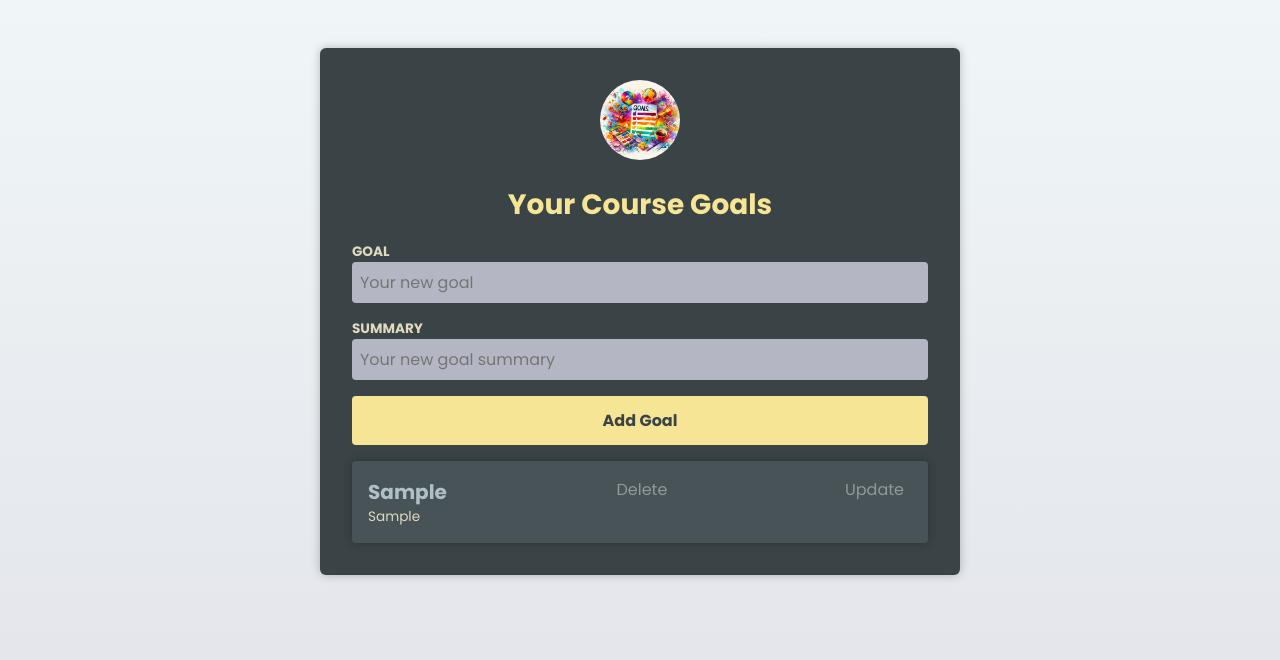
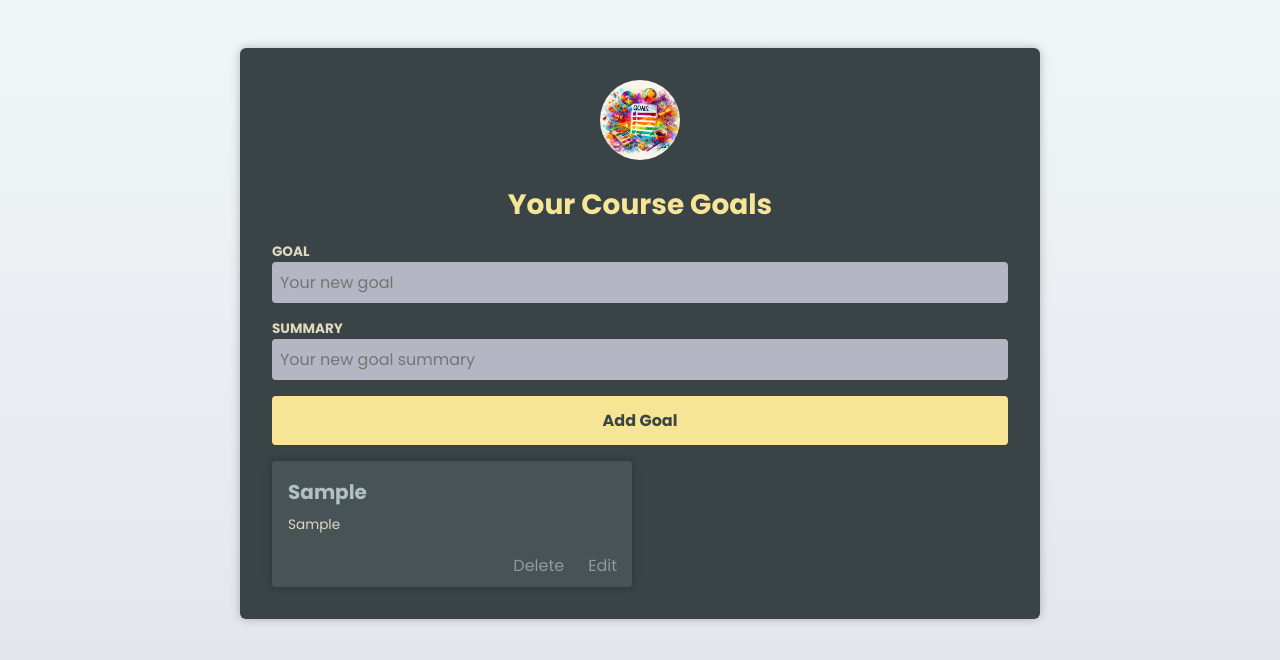
Before and after one commit to EliasAfara/react-typescript-course-goals, a React (Vite) app: page / in a window 1280 px wide. Both pictures are taken after typing "Sample", "Sample" into the empty fields and a click on the button "Add Goal". Shown: the top 660 px of the page. Built offline with nearby package versions, Linux system fonts and the light colour scheme.

Commit message:
Refactor CourseGoalList component and implement conditional styling for selected goals

```diff
--- a/src/App.tsx
+++ b/src/App.tsx
@@ -1,5 +1,4 @@
 import { useState } from "react";
-
 import CourseGoalList from "./components/CourseGoalList.tsx";
 import Header from "./components/Header.tsx";
 import goalsImg from "./assets/goals.jpg";
@@ -68,7 +67,7 @@ function App() {
 
       <CourseGoalList
         goals={goals}
-        isEditing={isEditing}
+        selectedGoal={selectedGoal}
         onDeleteGoal={handleDeleteGoal}
         onUpdateGoal={handleEdit}
       />
--- a/src/components/CourseGoal.tsx
+++ b/src/components/CourseGoal.tsx
@@ -1,28 +1,26 @@
-import { type CourseGoal } from "../App";
+import React from "react";
+import { type CourseGoal as CGoal } from "../App";
 
-type CourseGoalProps = CourseGoal & {
+type CourseGoalProps = {
+  goal: CGoal;
   onDelete: (goalId: string) => void;
-  onUpdate: (goal: CourseGoal) => void;
+  onUpdate: (goal: CGoal) => void;
 };
 
-const CourseGoal = ({
-  id,
-  title,
-  description,
+const CourseGoal: React.FC<CourseGoalProps> = ({
+  goal,
   onDelete,
   onUpdate,
-}: CourseGoalProps) => {
+}) => {
   return (
-    <article>
+    <div>
+      <h2>{goal.title}</h2>
+      <p>{goal.description}</p>
       <div>
-        <h2>{title}</h2>
-        <p>{description}</p>
+        <button onClick={() => onDelete(goal.id)}>Delete</button>
+        <button onClick={() => onUpdate(goal)}>Edit</button>
       </div>
-      <button onClick={() => onDelete(id)}>Delete</button>
-      <button onClick={() => onUpdate({ id, title, description })}>
-        Update
-      </button>
-    </article>
+    </div>
   );
 };
 
--- a/src/components/CourseGoalList.tsx
+++ b/src/components/CourseGoalList.tsx
@@ -1,34 +1,37 @@
+import React from "react";
 import CourseGoal from "./CourseGoal";
 import { type CourseGoal as CGoal } from "../App";
 
 type CourseGoalListProps = {
   goals: CGoal[];
-  isEditing: boolean;
+  selectedGoal: CGoal | null;
   onDeleteGoal: (goalId: string) => void;
   onUpdateGoal: (goal: CGoal) => void;
 };
 
-const CourseGoalList = ({
+const CourseGoalList: React.FC<CourseGoalListProps> = ({
   goals,
+  selectedGoal,
   onDeleteGoal,
   onUpdateGoal,
-}: CourseGoalListProps) => {
+}) => {
   return (
-    <>
     <ul>
       {goals.map((goal) => (
-          <li key={`${goal.title}-${goal.id}`}>
+        <li
+          key={`${goal.title}-${goal.id}`}
+          className={
+            selectedGoal && selectedGoal.id === goal.id ? "selected" : ""
+          }
+        >
           <CourseGoal
-              id={goal.id}
-              title={goal.title}
-              description={goal.description}
+            goal={goal}
             onDelete={onDeleteGoal}
             onUpdate={onUpdateGoal}
           />
         </li>
       ))}
     </ul>
-    </>
   );
 };
 
--- a/src/index.css
+++ b/src/index.css
@@ -15,7 +15,7 @@ body {
 
 main {
   width: 90%;
-  max-width: 40rem;
+  max-width: 50rem;
   margin: 3rem auto;
   padding: 2rem;
   background-color: #3a4346;
@@ -85,7 +85,8 @@ ul {
   padding: 0;
   display: grid;
   gap: 1rem;
-  grid-template-columns: repeat(auto-fit, minmax(15rem, 1fr));
+  grid-template-columns: repeat(auto-fill, minmax(15rem, 1fr));
+  grid-auto-rows: min-content;
 }
 
 li {
@@ -98,34 +99,49 @@ li {
 li article {
   display: flex;
   justify-content: space-between;
-  align-items: flex-start;
+  align-items: center;
 }
 
-li h2 {
+li h2,
+li p {
   margin: 0;
   font-size: 1.25rem;
   color: #b1c1c3;
+  overflow-wrap: break-word;
+  word-wrap: break-word;
 }
 
 li p {
-  margin: 0;
   font-size: 0.85rem;
   color: #dfd9be;
+  margin-top: 0.5rem;
+}
+
+li div div {
+  display: flex;
+  justify-content: end;
+  margin: 10px -9px -15px -9px;
+  gap: 0.5rem;
 }
 
 li button {
   font: inherit;
-  padding: 0 0.5rem;
+  padding: 0.5rem;
   background: transparent;
   border: none;
   color: #909a9a;
   cursor: pointer;
+  transition: color 0.2s ease-in-out;
 }
 
 li button:hover {
   color: #f9a73b;
 }
 
+.selected {
+  border: 1px solid #f9a73b;
+}
+
 .fallback {
   text-align: center;
   color: #acd1ce;
```
Lines whose indentation alone changed are shown as unchanged.
